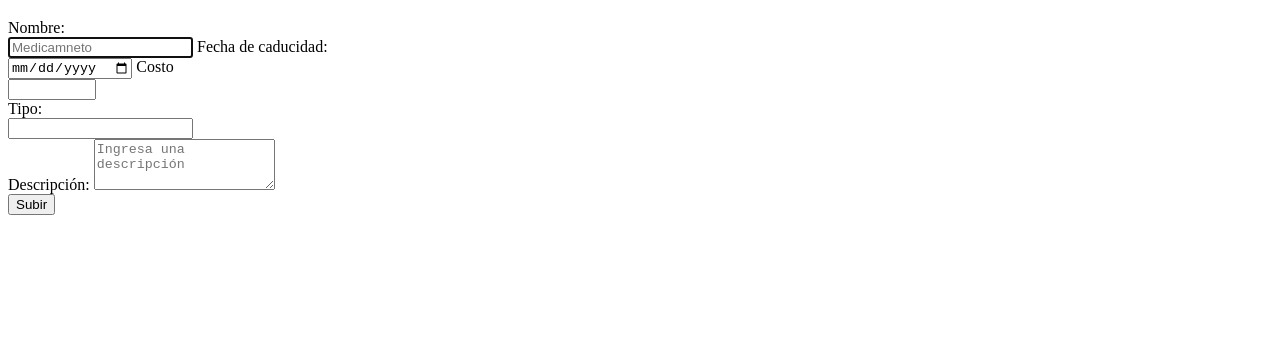
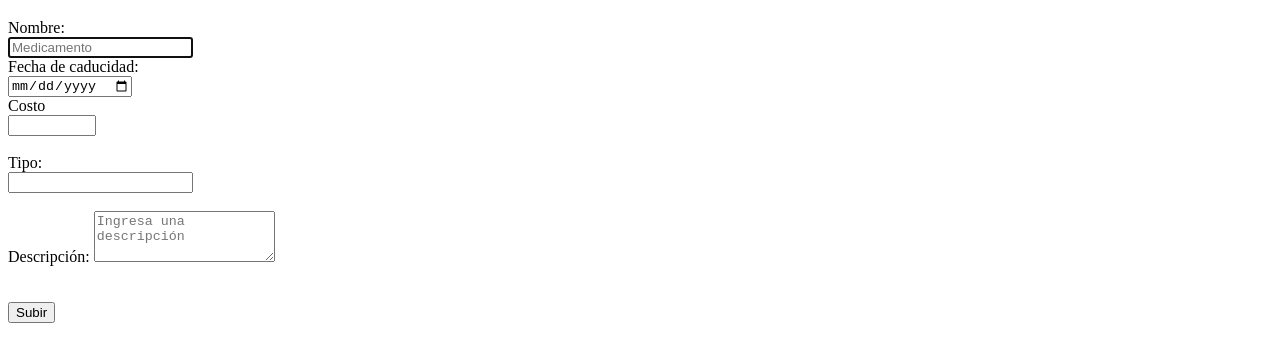
Before and after one commit to winin3302/winin3302ProyectoFarmacia.github.io, a plain HTML site: page crud.html in a window 1280 px wide. Shown: the part 332-694 px from the top of the page. Drawn offline with Linux system fonts and the light colour scheme; no server answers.

Commit message:
Update crud.html

```diff
--- a/crud.html
+++ b/crud.html
@@ -43,21 +43,21 @@
 
               <form id="task-form">
                 <label for="title">Nombre:</label><br>
-                <input type="text" id="task-title" class="form-control mb-3" placeholder="Medicamneto" required autofocus/>
+                <input type="text" id="task-title" class="form-control mb-3" placeholder="Medicamento" required autofocus/><br>
                 <label for="date">Fecha de caducidad:</label><br>
-                <input type="date" id="task-date" class="form-control mb-3" required autofocus/>
+                <input type="date" id="task-date" class="form-control mb-3" required autofocus/><br>
                 <label for="magnitud">Costo</label><br>
-                <input type="number" step="0.1" min="1.0" max="1000" id="task-magnitud" class="form-control mb-3" required autofocus/>
+                <input type="number" step="0.1" min="1.0" max="1000" id="task-magnitud" class="form-control mb-3" required autofocus/><br>
                 <br><label for="type">Tipo:</label><br>
-                <input type="text" id="task-type" class="form-control mb-3" required autofocus/><br>
+                <input type="text" id="task-type" class="form-control mb-3" required autofocus/><br><br>
 
-                <label for="description">Descripción:</label>
+                <label for="description">Descripción:</label><br<br>
                 <textarea
                   id="task-description"
                   rows="3"
                   class="form-control mb-3"
                   placeholder="Ingresa una descripción" required
-                ></textarea><br>
+                ></textarea><br><br><br>
 
                 <button class="btn btn-primary" id="btn-task-form">Subir</button>
               </form>
```
